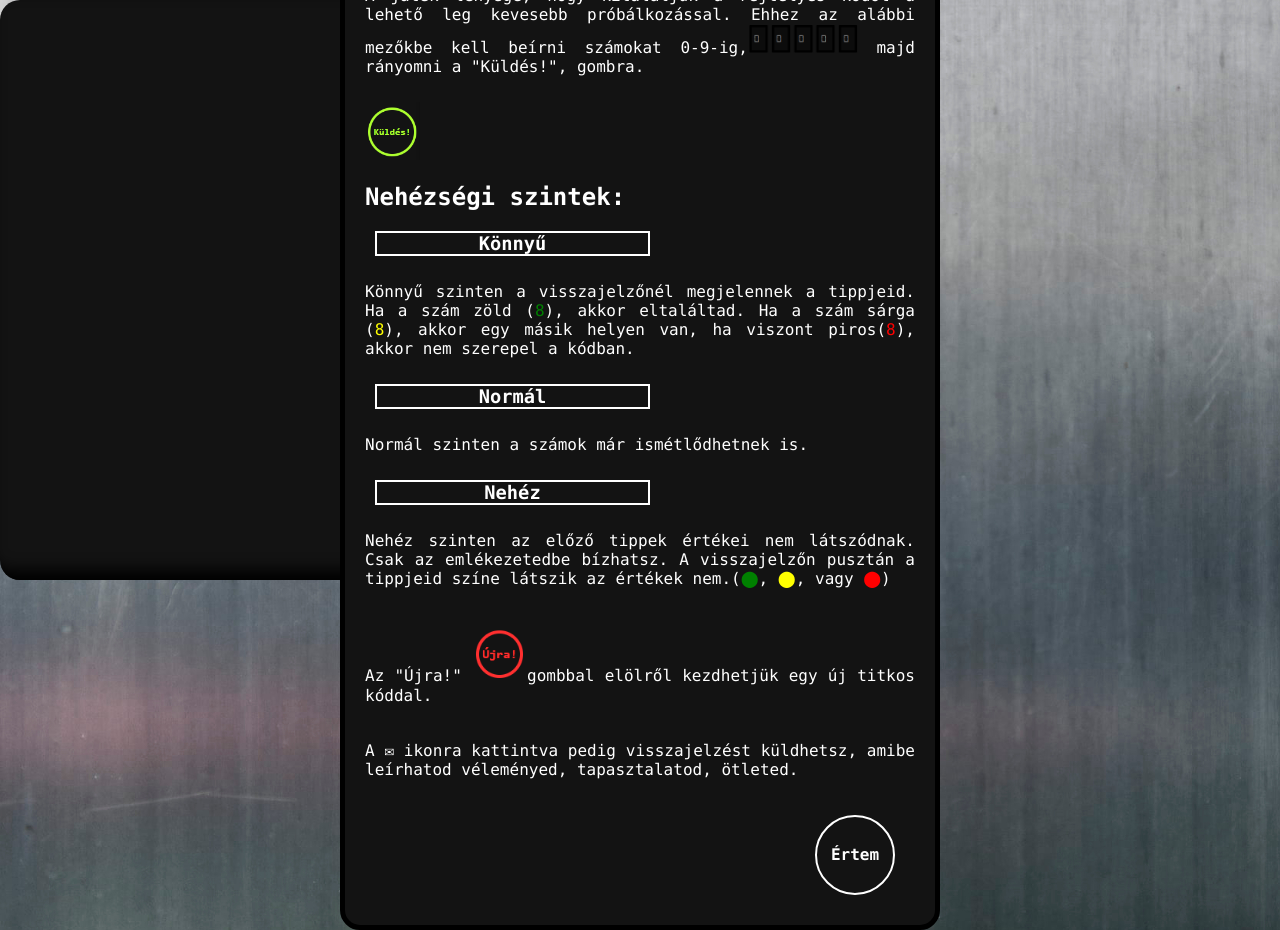
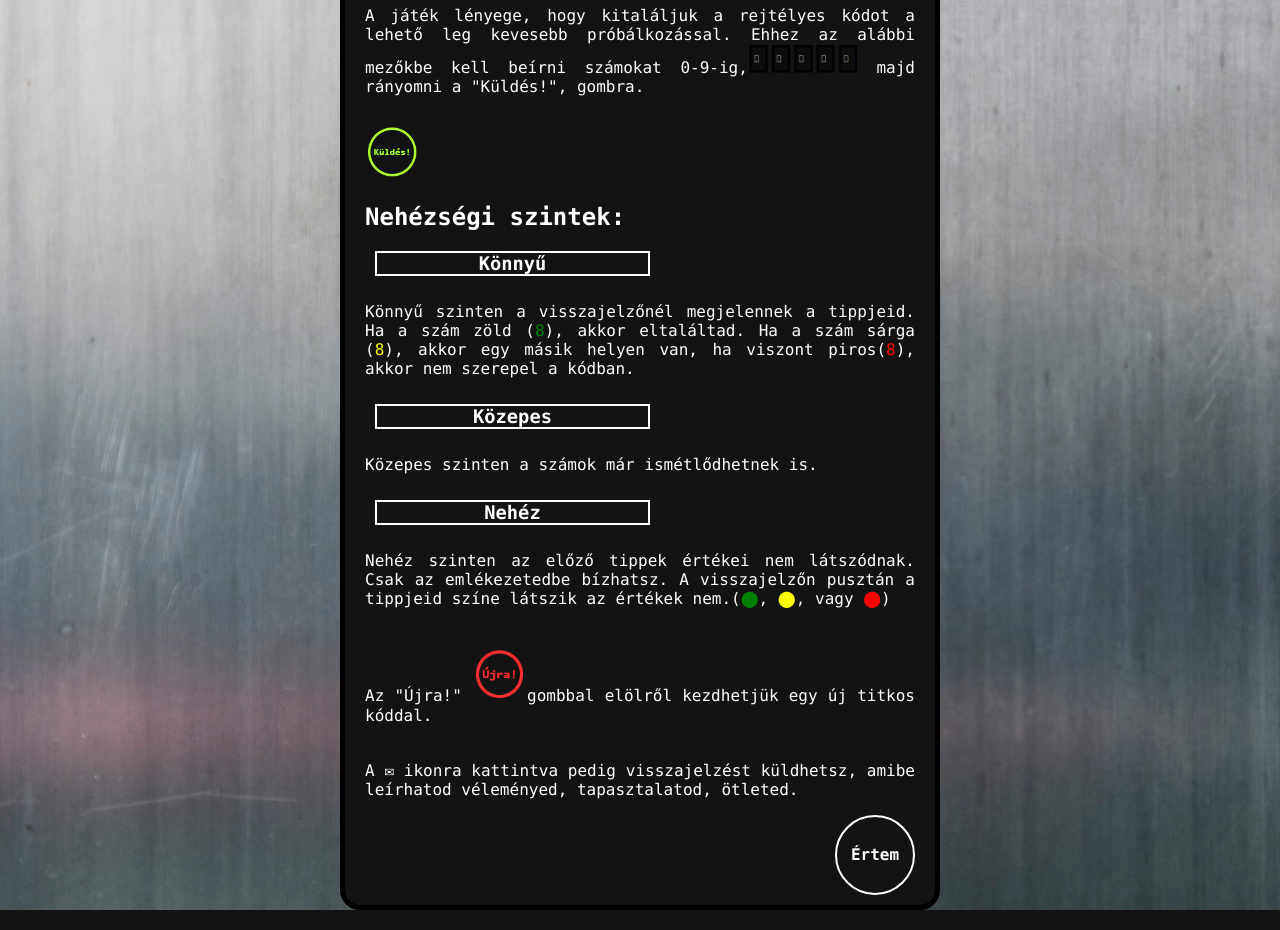
Before and after one commit to laszloadam/portfolio, a PHP site: page /games/secretCodeGame/index.html in a window 1280 px wide. Run offline with PHP 8.4, Linux system fonts and the light colour scheme.

Commit message:
Fixed secretCodeGame

```diff
--- a/games/secretCodeGame/css/style.css
+++ b/games/secretCodeGame/css/style.css
@@ -24,21 +24,32 @@ body{
     justify-content: center;
     align-items: center;
 }
-main{
+.gameBody {
+    display: flex;
+    justify-content: center;
+    align-items: center;
+}
+.gameMain {
+    width: var(--widthPanel);
+}
+#gameContent{
+    display:block;
+    height:100%;
+    width:100%;
+    min-width: 360px;
+    padding:15px;
+    position: relative;
+}
+#gameContent div {
+    overflow: hidden;
+}
+
+.gameMain{
     box-shadow: 5px 5px 20px #000000;
     border-radius: 20px;
+    height: var(--heightPanel)
 }
-content{
-    background-color: transparent;
-    display:block;
-    height:var(--heightPanel);
-    width:var(--widthPanel);
-    min-width: 360px;
-    border-radius: 20px;
-    padding:15px;
-    position: relative;
-    box-shadow: inset 5px 5px 20px #424242;
-}
+
 .contentBG{
     position: absolute;
     top:0;
@@ -50,9 +61,7 @@ content{
     border-radius: 20px;
     z-index: -1;
 }
-content div {
-    overflow: hidden;
-}
+
 #message{
     font-family: 'digital';
     background-color: #0c0c0c;
@@ -95,39 +104,48 @@ button{
     margin:10px 20px;
 }
 .buttons{
-    height: 240px;
+    height: 200px;
     width: 140px;
     text-align: center;
     position: absolute;
-    top: -10px;
+    top: 0;
     right: 30px;
-
+    display: flex;
+    justify-content: space-evenly;
+    flex-wrap: wrap;
 }
 #submit{
     background-color: transparent;
     border: 4px solid #adff2f;
     color: #adff2f;
+    padding:5px 10px;
+    width: 150px;
+    height: 40px;
 }
 #reset{
     background-color: transparent;
     border: 4px solid #ff2f2f;
     color: #ff2f2f;
-    height: 60px;
-    width: 60px;
+    padding:5px 10px;
+    width: 150px;
+    height: 40px;
 }
 #help, #mail{
-    width:40px;
-    height:40px;
-    margin:5px;
+    width: 40px;
+    height: 40px;
+    margin: 0 5px;
     background-color: #363636;
+    display: flex;
+    justify-content: center;
+    align-items: center;
     color: #FFFFFF;
     border: 3px solid rgba(0, 0, 0, 1);
     box-shadow: inset -5px -5px 5px rgba(0, 0, 0, 0.5);
 }
 #stat{
     position: absolute;
-    right: 30px;
-    bottom: 35px;
+    right: 7px;
+    bottom: 7px;
     background-color: #0c0c0c;
     border:5px solid #000000;
     padding:10px;
@@ -144,6 +162,15 @@ button{
     border: 5px solid #000000;
     border-radius: 20px;
     padding: 20px;
+}
+#helpText {
+    box-sizing: border-box;
+    padding-bottom:80px
+}
+.helpBtn {
+    position: absolute;
+    bottom:0;
+    right:0
 }
 #difficulty{
     width: 350px;
@@ -209,6 +236,7 @@ p{
     text-align: center;
     border: 2px solid #FFFFFF
 }
+
 #tip-count{
     position:absolute;
 }
@@ -245,35 +273,38 @@ p{
   font-size: 25px;
 }
 
-@media only screen and (max-width:600px) {
+@media screen and (max-width:600px) {
     body{
       background-image:none;
       display: block;
     }
-    main{
+    .gameMain{
       box-shadow: none;
-      border-radius: none;
+      border-radius: 0px;
 
     }
-    content,#helpText, #feedback{
-        width: 100vw;
-        height: 100vh;
+    .gameBody,#helpText, #feedback{
+        width: 100%;
         margin:0;
         border:none;
         border-radius:0;
         box-shadow: none;;
 
     }
+    #helpText {
+        padding-bottom: 80px;
+    }
     .contentBG{
         display:none;
     }
     #forms{
         margin-left:0;
+        text-align: center;
     }
     .buttons{
         float:left;
         width:200px;
-        height: 100px;
+        height: 160px;
         display: flex;
         row-gap: 20px;
         column-gap: 20px;
--- a/games/secretCodeGame/css/styleIframe.css
+++ b/games/secretCodeGame/css/styleIframe.css
@@ -121,7 +121,7 @@
     padding: 20px;
 }
 #helpText {
-    height:80%;
+    height:100vh;
     overflow: auto;
 }
 #difficulty{
--- a/games/secretCodeGame/index.html
+++ b/games/secretCodeGame/index.html
@@ -5,7 +5,7 @@
     <meta http-equiv="X-UA-Compatible" content="IE=edge">
     <meta name="viewport" content="width=device-width, initial-scale=1.0">
     <title>Titkos Kód</title>
-    <link rel="stylesheet" href="css/style.css">
+    <link rel="stylesheet" href="./css/style.css">
     <!-- <link rel="stylesheet" href="games/secretCodeGame/css/styleIframe.css"> -->
 </head>
 <body class="gameBody" onload="helping()">
@@ -14,14 +14,14 @@
 
         <div>
             <div id="easy" onclick="easyst()">Könnyű</div>
-            <div id="normal" onclick="middle()">Normal</div>
+            <div id="normal" onclick="middle()">Közepes</div>
             <div id="hard" onclick="hardest()">Nehéz</div>
         </div>
         <p>Ha módosítasz a nehézségi szinten, új kódot kapsz és törlöd a próbálkozásaidat.</p>
     </div>
     <div id="helpText" >
         <h1>Titkos Kód</h1>
-        <p>A játék lényege, hogy kitaláljuk a rejtélyes kódot a lehető leg kevesebb próbálkozással. Ehhez az alábbi mezőkbe kell beírni számokat 0-9-ig,<img src="games/secretCodeGame/src/inputs.png" class="gameInputs" style="width:20%" alt="Számok helye"> majd rányomni a "Küldés!", gombra.</p><img src="games/secretCodeGame/src/send.png" style="width:10%" alt="kezdés">
+        <p>A játék lényege, hogy kitaláljuk a rejtélyes kódot a lehető leg kevesebb próbálkozással. Ehhez az alábbi mezőkbe kell beírni számokat 0-9-ig,<img src="./src/inputs.png" class="gameInputs" style="width:20%" alt="Számok helye"> majd rányomni a "Küldés!", gombra.</p><img src="./src/send.png" style="width:10%" alt="kezdés">
         <h2>Nehézségi szintek:</h2>
         <div class="helpDiffi">
             <div>
@@ -29,8 +29,8 @@
                 <p>Könnyű szinten a visszajelzőnél megjelennek a tippjeid. Ha a szám zöld (<span style="color:green">8</span>), akkor eltaláltad. Ha a szám sárga (<span style="color:yellow">8</span>), akkor egy másik helyen van, ha viszont piros(<span style="color:red">8</span>), akkor nem szerepel a kódban.</p>
             </div>
             <div>
-                <h3>Normál</h3>
-                <p>Normál szinten a számok már ismétlődhetnek is.</p>
+                <h3>Közepes</h3>
+                <p>Közepes szinten a számok már ismétlődhetnek is.</p>
             </div>
             <div>
                 <h3>Nehéz</h3>
@@ -42,7 +42,7 @@
 
         <p>Az "Újra!" <img src="src/reset.png" style="width:10%" alt="újra">gombbal elölről kezdhetjük egy új titkos kóddal.</p>
         <p>A &#9993; ikonra kattintva pedig visszajelzést küldhetsz, amibe leírhatod véleményed, tapasztalatod, ötleted.</p>
-        <button class="gameBtns" type="button" onclick="helpQuit()">Értem</button>
+        <button class="gameBtns helpBtn" type="button" onclick="helpQuit()">Értem</button>
     </div>
     <div id="win">
         <h1>Nyertél!</h1>
@@ -92,7 +92,7 @@
         </div>
     </div>
 
-    <script src="javascript/code.js"></script>
+    <script src="./javascript/code.js"></script>
 </body>
 
 </html>
```
